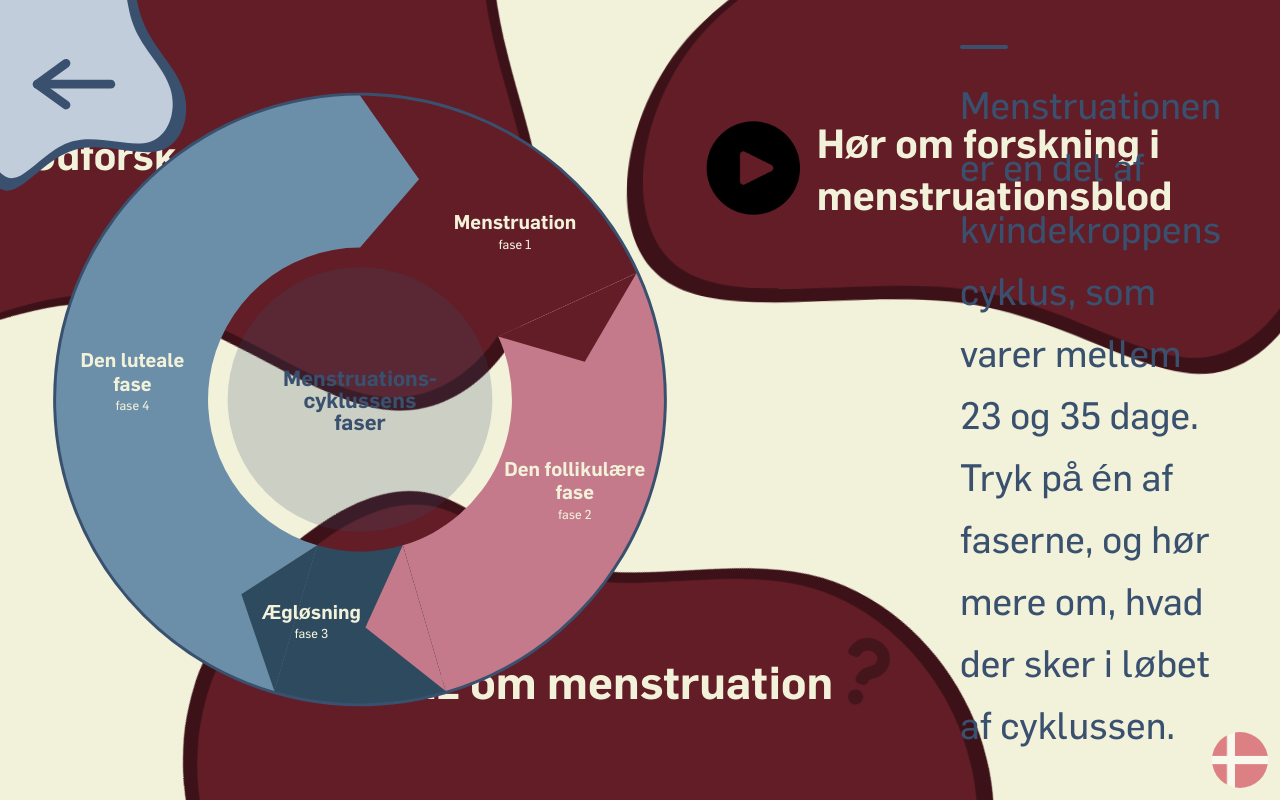
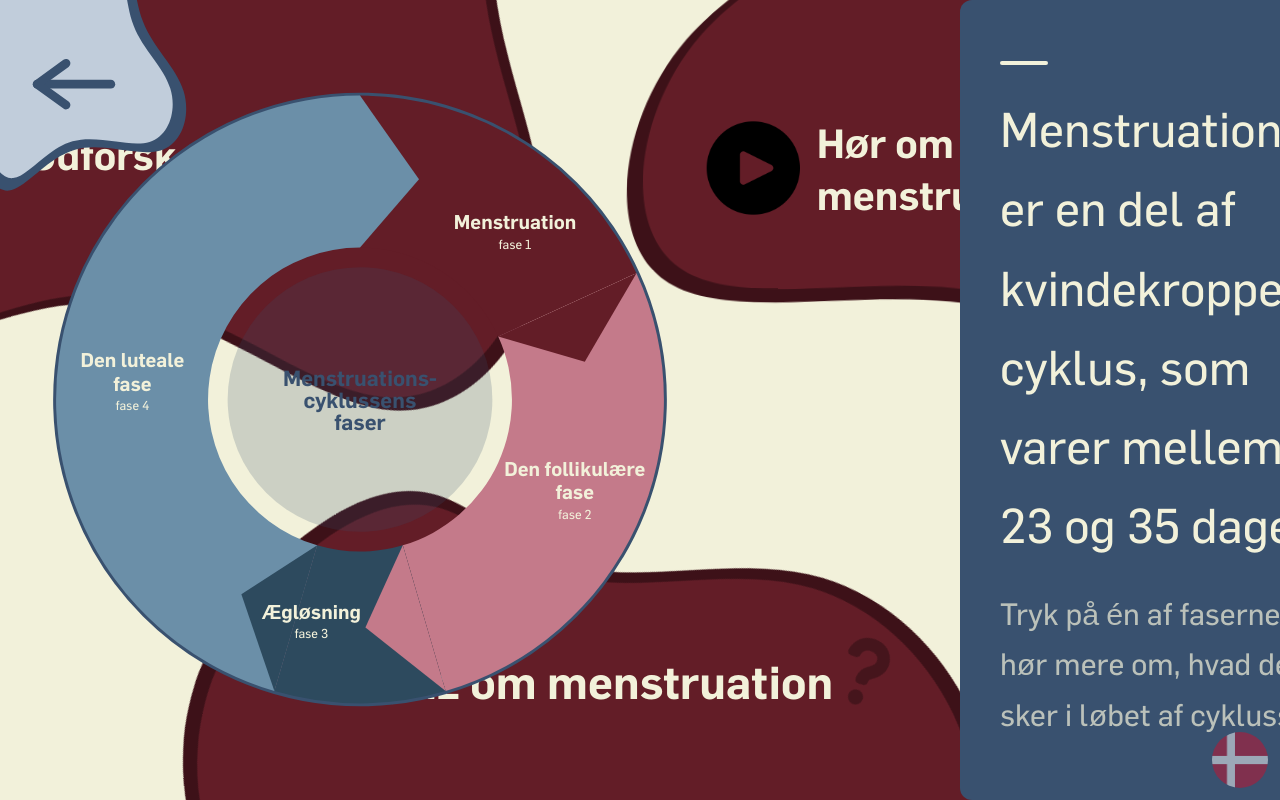
Before and after one commit to Trier77/steno-blod2, a React (Vite) app: page /cyklus in a window 1280 px wide. Built offline with nearby package versions, Linux system fonts and the light colour scheme.

Commit message:
nyt layout til cyklus-siden

```diff
--- a/src/pages/Cyklus.jsx
+++ b/src/pages/Cyklus.jsx
@@ -109,16 +109,24 @@ export default function Cyklus() {
         <div
           style={{
             flex: 1,
-            maxWidth: "400px",
             marginLeft: "-100px",
+            marginRight: "-60px",
+            background: "var(--color-primary)",
+            padding: "40px",
+            borderRadius: "12px 0 0 12px",
+            alignSelf: "stretch",
+            display: "flex",
+            flexDirection: "column",
+            justifyContent: "center",
           }}
         >
+          <div style={{ maxWidth: "480px" }}>
             {/* Decorative line */}
             <div
               style={{
                 width: "48px",
                 height: "4px",
-              background: "var(--color-primary)",
+                background: "var(--color-museum-cream)",
                 borderRadius: "2px",
                 marginBottom: "24px",
               }}
@@ -126,15 +134,30 @@ export default function Cyklus() {
             <p
               style={{
                 fontFamily: "Flama, sans-serif",
-              fontSize: "2.35rem",
+                fontSize: "3rem",
                 fontWeight: "400",
                 lineHeight: "1.65",
-              color: "var(--color-primary)",
+                color: "var(--color-museum-cream)",
                 margin: 0,
+                marginBottom: "1.5rem",
               }}
             >
               {t.intro}
             </p>
+            <p
+              style={{
+                fontFamily: "Flama, sans-serif",
+                fontSize: "1.9rem",
+                fontWeight: "400",
+                lineHeight: "1.65",
+                color: "var(--color-museum-cream)",
+                margin: 0,
+                opacity: 0.7,
+              }}
+            >
+              {t.introAction}
+            </p>
+          </div>
         </div>
       </div>
 
--- a/translations.js
+++ b/translations.js
@@ -20,7 +20,10 @@ const translations = {
     cyklus: {
       centerLabel: ["Menstruations-", "cyklussens", "faser"],
       intro:
-        "Menstruationen er en del af kvindekroppens cyklus, som varer mellem 23 og 35 dage. Tryk på én af faserne, og hør mere om, hvad der sker i løbet af cyklussen.",
+        "Menstruationen er en del af kvindekroppens cyklus, som varer mellem 23 og 35 dage.",
+      introAction:
+        "Tryk på én af faserne, og hør mere om, hvad der sker i løbet af cyklussen.",
+
       // ─────────────────────────────────────────────────────
       // Adjust 'degrees' to resize each slice. Must sum to 360.
       // Adjust 'color' to change each slice's fill colour.
@@ -230,7 +233,10 @@ const translations = {
     cyklus: {
       centerLabel: ["The menstrual", "cycle's", "phases"],
       intro:
-        "Menstruation is part of the female body's cycle, which lasts between 23 and 35 days. Tap one of the phases to learn more about what happens during the cycle.",
+        "Menstruation is part of the female body's cycle, which lasts between 23 and 35 days.",
+      introAction:
+        "Tap one of the phases to learn more about what happens during the cycle.",
+
       phases: [
         {
           id: "menstruation",
```
Lines whose indentation alone changed are shown as unchanged.
